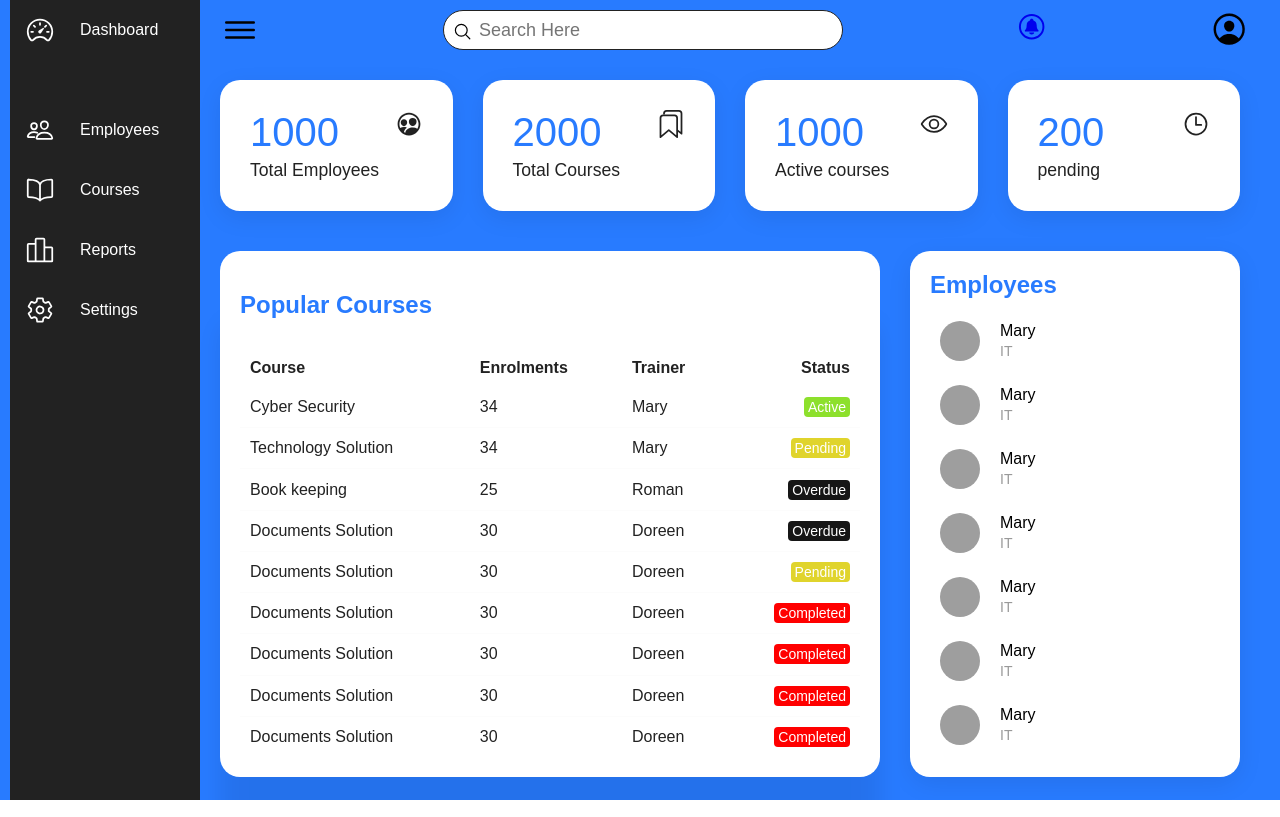
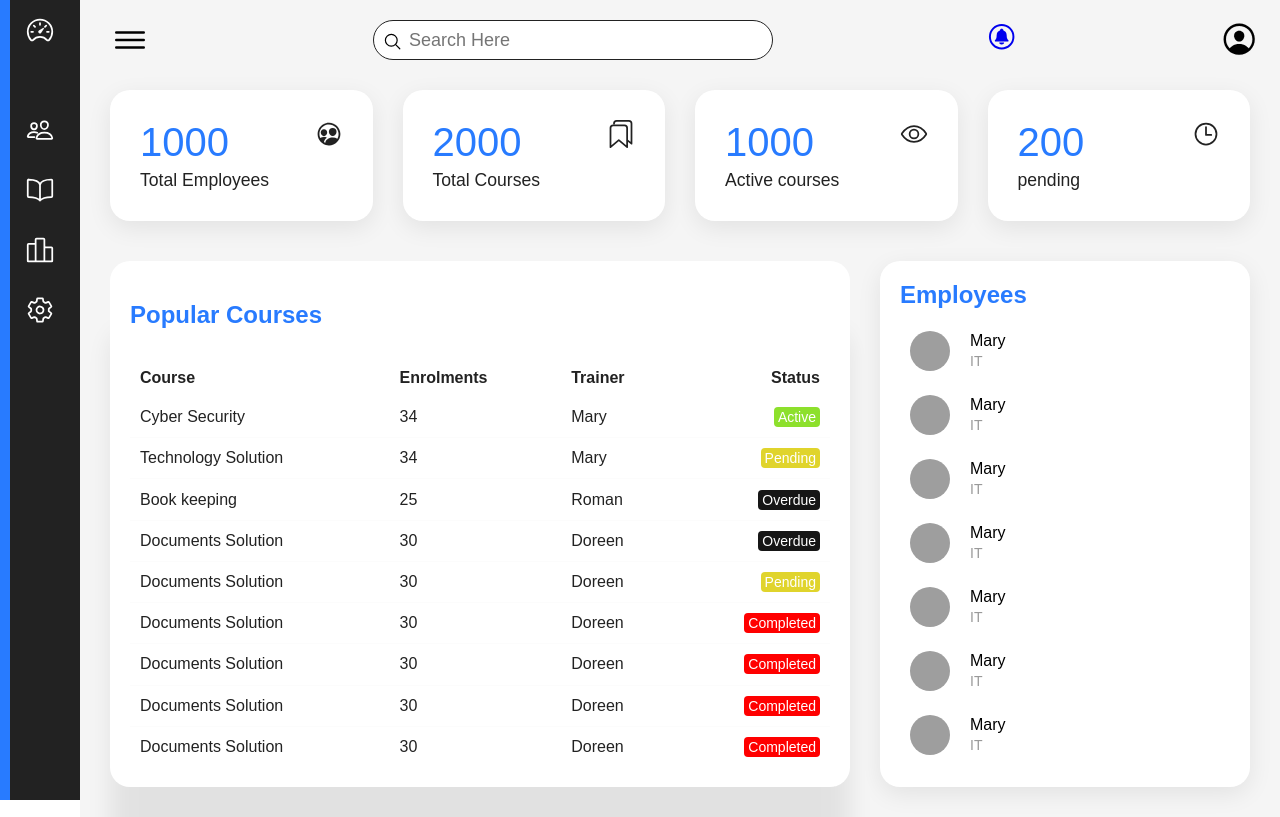
Before and after one commit to kuboi-isaac/hr_consult, a PHP site: page /admin.html in a window 1280 px wide. Run offline with PHP 8.4, Linux system fonts and the light colour scheme; some libraries are stand-ins or nearby versions; some web fonts are replaced; grey boxes are pictures that could not be loaded.

Commit message:
admin changes

```diff
--- a/isaac/admin.html
+++ b/isaac/admin.html
@@ -293,7 +293,16 @@
 
       toggle.onclick = function () {
         navigation.classList.toggle("active");
-        //main.classList.toggle('active');
+        main.classList.toggle('active');
+        document.getElementById('main');
+
+        if (main.classList.contains('active')) {
+            main.style.width = 'calc(100%  - 300px)';
+            main.style.marginLeft = '300px'
+        } else {
+            main.style.width = 'calc(100%  - 80px)';
+            main.style.marginLeft = '80px';
+        }
       };
 
       //add hovered class in selected list
--- a/isaac/index.css
+++ b/isaac/index.css
@@ -18,8 +18,7 @@ body {
   min-height: 100vh;
   overflow-x: hidden;
 }
-.menu{
-
+.menu {
 }
 .container {
   position: relative;
@@ -27,18 +26,18 @@ body {
 }
 .navigation {
   position: fixed;
-  width: 200px;
+  width: 80px;
   height: 100%;
   background: var(--black1);
   border-left: 10px solid var(--blue);
   transition: 0.5s;
   overflow: hidden;
-  vertical-align: middle;
+  /* vertical-align: middle; */
 }
 
 .navigation.active {
-  width: 80px;
-  padding-left: 5px;
+  width: 300px;
+  /* padding-left: 5px; */
 }
 
 .navigation ul {
@@ -139,20 +138,19 @@ body {
 }
 /*main */
 .main {
-  position: relative;
-  width: calc(100% - 200px); /* Adjust this value based on your sidebar width */
-  left: 200px; /* This value should match the original width of the sidebar */
+  position: absolute;
+  width: calc(100% - 80px);
+  margin-left: 80px;
   min-height: 100vh;
-  background: var(--blue);
+  background: var(--grey);
   transition: 0.5s;
-  margin-right: 100;
-  padding-right: 20px;
+  padding: 10px;
 }
 
-.main.active {
+/* .main.active {
   width: calc(100% - 80px) /* Content will fill the sidebar space */
-  left: 80px;
-}
+/* left: 80px; */
+/* } */
 .topbar {
   width: 100%;
   height: 60px;
@@ -218,17 +216,17 @@ body {
   height: 100%;
   object-fit: cover;
 }
-.user icon-icon{
+.user icon-icon {
   position: relative;
   width: 100%;
 }
-.notification{
+.notification {
   position: relative;
   font-size: 1.4em;
 }
 
-.admin{
-  position:relative;
+.admin {
+  position: relative;
   font-size: 2.4em;
 }
 .cardBox {
```
